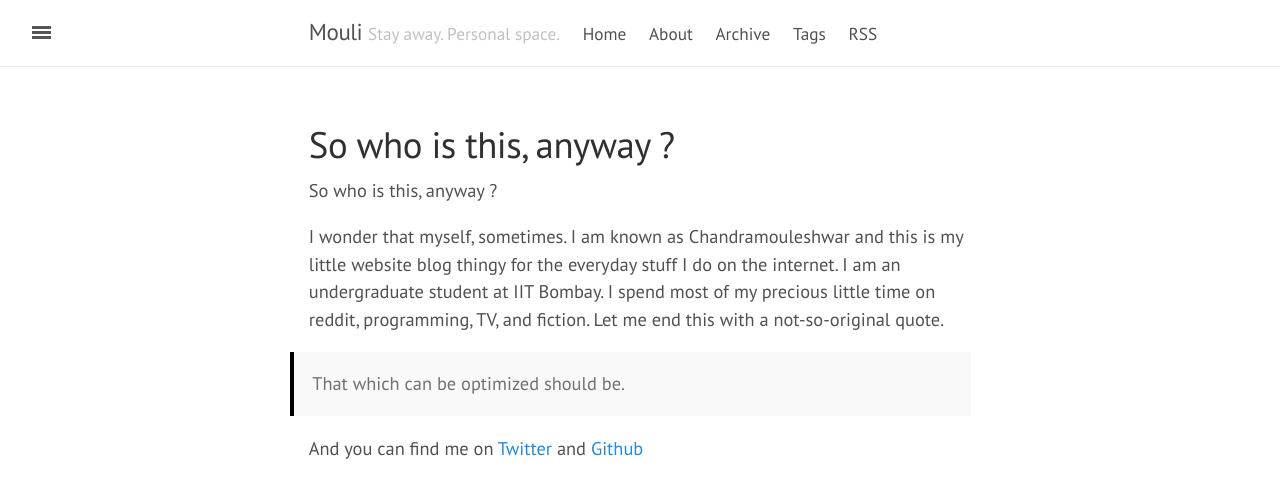
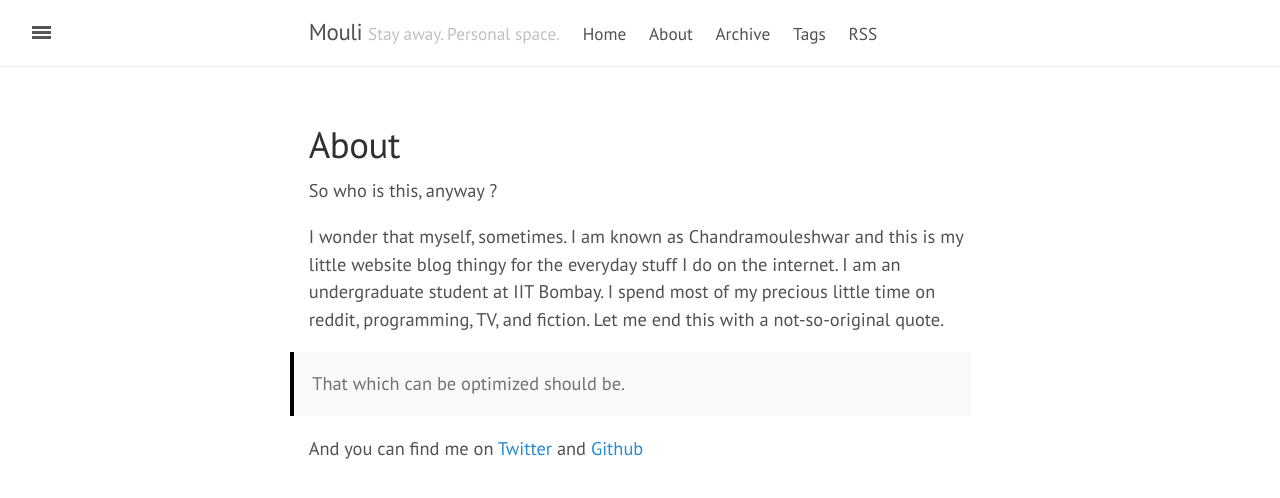
Before and after one commit to csanivar/csanivar.github.io, a Jekyll site: the page built from about.md, in a window 1280 px wide. Shown: the top 498 px of the page. Built offline with Jekyll 4.4.1, drawn with Linux system fonts in a browser that asks for light colours; nearby versions of some CDN libraries.

Commit message:
Change about title

```diff
--- a/about.md
+++ b/about.md
@@ -1,6 +1,6 @@
 ---
 layout: page
-title: So who is this, anyway ?
+title: About
 ---
 
 So who is this, anyway ?
```
